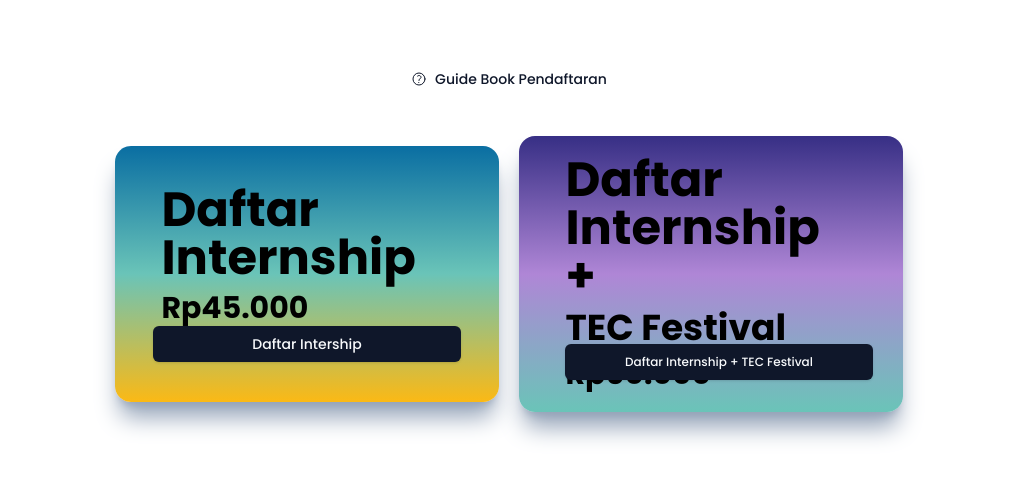
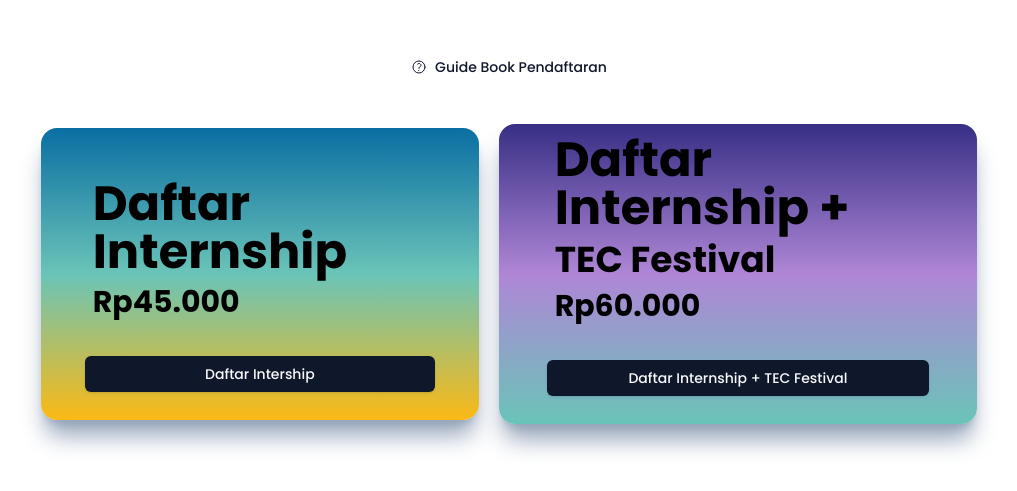
Before and after one commit to gunturoktavianto/frontend-ohu-tec-2023, a Next.js app: page /dashboard in a window 1280 px wide. Shown: the part 211-702 px from the top of the page, without its empty margins (131-1148 px from the left). Built offline with nearby package versions, Linux system fonts and the light colour scheme.

Commit message:
perbaikan dashboard

```diff
--- a/app/component-ohu/Dashboard.tsx
+++ b/app/component-ohu/Dashboard.tsx
@@ -34,8 +34,8 @@
                     </Link>
                 </div>
                 <div className="flex flex-col items-center justify-center w-full gap-8 md:gap-5 md:flex-row">
-                    <div className="w-[70vw] h-fit pt-5 md:pt-0 rounded-2xl bg-gradient-to-b from-[#0A6EA2] via-[#6AC4B8] to-[#FBB915] flex items-center justify-center shadow-xl shadow-slate-400 md:w-[30vw] md:max-w-[70vw] relative ">
-                        <div className="relative flex flex-col w-4/5 px-2  min-h-[60vw] md:h-fit  md:min-h-[20vw]">
+                    <div className="w-[70vw] h-fit pt-5 md:pt-3 rounded-2xl bg-gradient-to-b from-[#0A6EA2] via-[#6AC4B8] to-[#FBB915] flex items-center justify-center shadow-xl shadow-slate-400 md:w-fit md:max-w-[70vw] relative md:h-fit flex-col">
+                        <div className="relative flex flex-col w-4/5 px-2  min-h-[30vw] md:h-fit  md:min-h-[10vw]">
                             <h1 className="w-full text-3xl font-bold md:text-5xl md:pt-10">
                                 Daftar Internship
                             </h1>
@@ -43,13 +43,13 @@
                                 Rp45.000
                             </p>
                         </div>
-                        <Button className="absolute bottom-0 w-4/5 p-0 -translate-y-10">
+                        <Button className="w-4/5 p-0 my-7">
                             <Link href="dashboard/internship-form" className="flex items-center justify-center w-full h-full">
                                 Daftar Intership
                             </Link>
                         </Button>
                     </div>
-                    <div className="w-[70vw] pt-5  rounded-2xl bg-gradient-to-b from-[#372F85] via-[#AF86D6] to-[#6AC4B8] shadow-xl shadow-slate-400 flex items-center justify-center flex-col md:w-[30vw]">
+                    {/**   <div className="w-[70vw] pt-5  rounded-2xl bg-gradient-to-b from-[#372F85] via-[#AF86D6] to-[#6AC4B8] shadow-xl shadow-slate-400 flex items-center justify-center flex-col md:w-fit">
                         <div className="relative flex flex-col w-4/5 px-2 min-h-[70vw] md:max-h-[50vw]  md:min-h-[20vw] md:max-w-[70vw]">
                             <h1 className="w-full text-3xl font-bold md:text-5xl">
                                 Daftar Internship +<br />{" "}
@@ -60,13 +60,13 @@
                             <p className="text-2xl font-bold md:text-3xl md:py-2">
                                 Rp60.000
                             </p>
-                            <Button className="absolute bottom-0 w-full text-xs -translate-y-8">
+                            <Button className="w-full text-xs md:py-4">
                                 <Link href="dashboard/bundle-form" className="flex items-center justify-center w-full h-full">
                                     Daftar Internship + TEC Festival
                                 </Link>
                             </Button>
                         </div>
-                        {/** <div className="flex items-center justify-center w-4/5 gap-1 py-2">
+                        <div className="flex items-center justify-center w-4/5 gap-1 py-2">
                             <Button
                                 className="text-[11px] font-bold flex gap-1"
                                 variant="link"
@@ -79,7 +79,25 @@
                             >
                                 Start-up Expo <QuestionMark />
                             </Button>
+                        </div>
                     </div>*/}
+                    <div className="w-[70vw] h-fit pt-5 md:pt-3 rounded-2xl bg-gradient-to-b from-[#372F85] via-[#AF86D6] to-[#6AC4B8] flex items-center justify-center shadow-xl shadow-slate-400 md:w-fit md:max-w-[70vw] relative md:h-fit flex-col">
+                        <div className="relative flex flex-col w-4/5 px-2  min-h-[30vw] md:h-fit  md:min-h-[10vw]">
+                            <h1 className="w-full text-3xl font-bold md:text-5xl">
+                                Daftar Internship +<br />{" "}
+                                <span className="text-2xl md:text-4xl">
+                                    TEC Festival
+                                </span>
+                            </h1>
+                            <p className="text-2xl font-bold md:text-3xl md:py-2">
+                                Rp60.000
+                            </p>
+                        </div>
+                        <Button className="w-4/5 p-0 my-7">
+                            <Link href="dashboard/bundle-form" className="flex items-center justify-center w-full h-full">
+                                Daftar Internship + TEC Festival
+                            </Link>
+                        </Button>
                     </div>
                 </div>
             </div>
```
Lines whose indentation alone changed are shown as unchanged.
